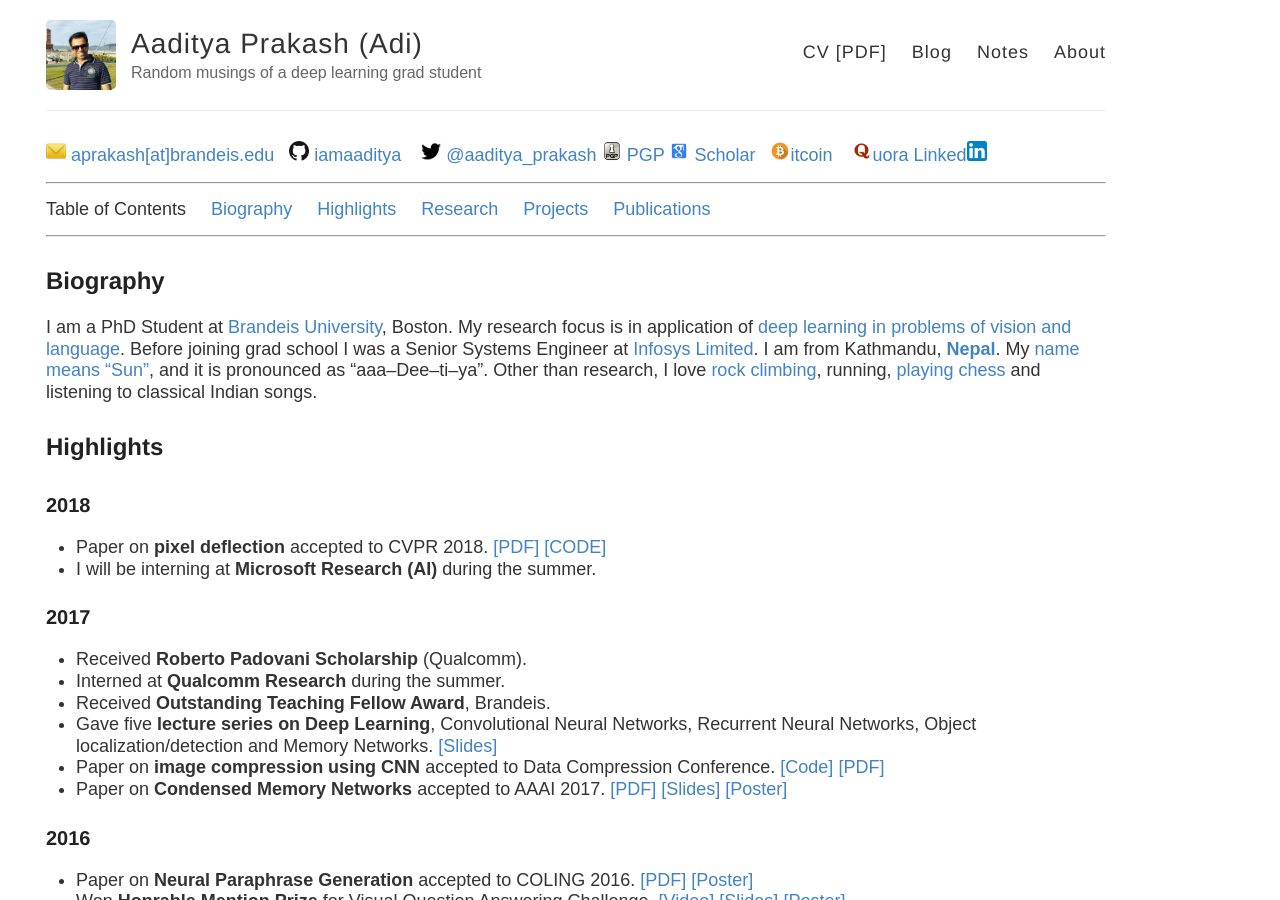
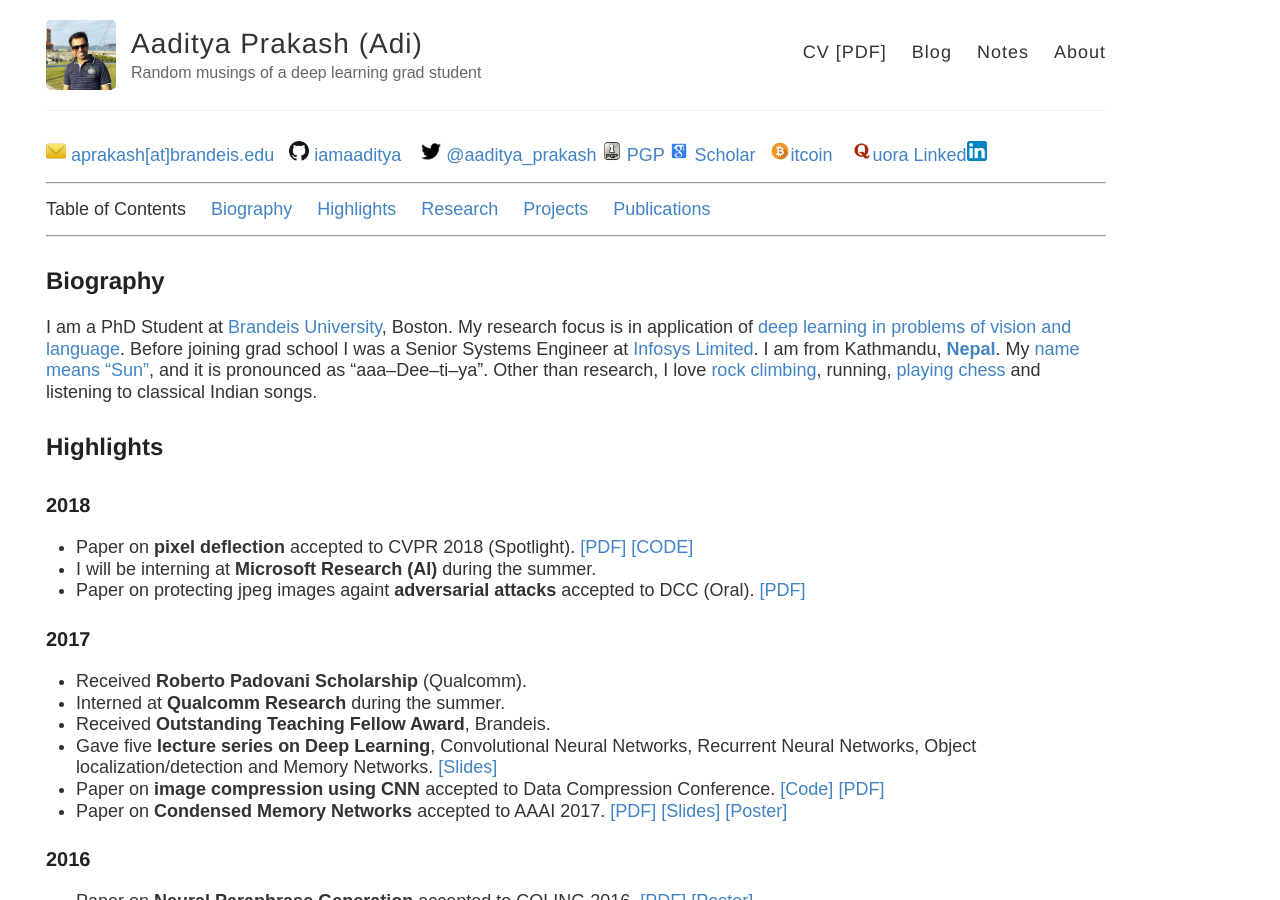
Before and after one commit to iamaaditya/iamaaditya.github.io, a Jekyll site: the page built from about/index.md, in a window 1280 px wide and 900 px high. Built offline with Jekyll 4.4.1, drawn with Linux system fonts in a browser that asks for light colours; some web fonts are replaced.

Commit message:
add DCC paper

```diff
--- a/about/index.md
+++ b/about/index.md
@@ -20,8 +20,9 @@
 ## Highlights
 
 ### 2018
-* Paper on **pixel deflection** accepted to CVPR 2018. [\[PDF\]](https://arxiv.org/pdf/1801.08926.pdf "Deflecting Adversarial Attacks with Pixel Deflection") [\[CODE\]](https://github.com/iamaaditya/pixel-deflection)
+* Paper on **pixel deflection** accepted to CVPR 2018 (Spotlight). [\[PDF\]](https://arxiv.org/pdf/1801.08926.pdf "Deflecting Adversarial Attacks with Pixel Deflection") [\[CODE\]](https://github.com/iamaaditya/pixel-deflection)
 * I will be interning at **Microsoft Research (AI)** during the summer.
+* Paper on protecting jpeg images againt **adversarial attacks** accepted to DCC (Oral). [\[PDF\]](https://arxiv.org/pdf/1803.00940.pdf)
 
 ### 2017
 * Received **Roberto Padovani Scholarship** (Qualcomm).
```
